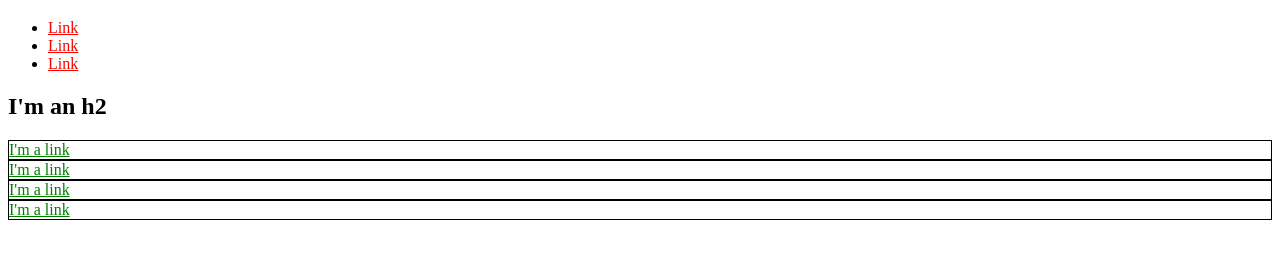
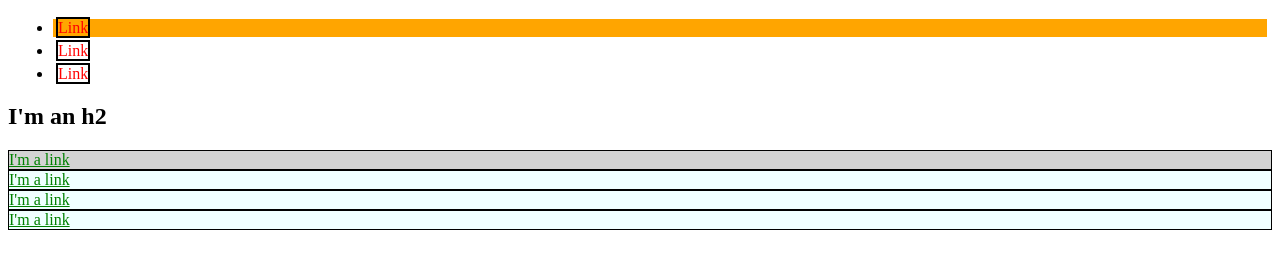
Before and after one commit to juanfelipecm/juanfelipecm.github.io, a plain HTML site: page index.html in a window 1280 px wide. Shown: the part 61-330 px from the top of the page. Drawn offline with Linux system fonts and the light colour scheme.

Commit message:
Add style classes

```diff
--- a/index.html
+++ b/index.html
@@ -3,35 +3,61 @@
   <head>
     <title>Test Page: Don't Panic</title>
     <meta charset="utf-8">
+    <style>
+        a {
+            color: red;
+        }
+        li {
+            margin: 5px;
+        }
+        li a {
+            text-decoration: none;
+            border: 2px solid black;
+            margin: 3px;
+        }
+        #exec-bio {
+            background-color: lightgray;
+        }
+        .bio-box {
+            border: 1px solid black;
+        }
+        .bio-box a {
+            color: green;
+        }
+        #fondo-naranja {
+            background-color: orange;
+        }
+        .fondo-azure {
+            background-color: azure;
+        }
+    </style>
   </head>
-
-  <!-- commentario test -->
 
   <body>
     <h1>I'm an h1</h1>
     <ul>
-      <li>
-        <a href="https://example.com/" style="color: red;">Link</a>
+      <li id="fondo-naranja">
+        <a href="https://example.com/">Link</a>
       </li>
       <li>
-        <a href="https://example.com/" style="color: red;">Link</a>
+        <a href="https://example.com/">Link</a>
       </li>
       <li>
-        <a href="https://example.com/" style="color: red;">Link</a>
+        <a href="https://example.com/">Link</a>
       </li>
     </ul>
     <h2>I'm an h2</h2>
-    <div style="border: 1px solid black;">
-      <a href="https://example.com/" style="color: green;">I'm a link</a>
+    <div id="exec-bio" class="bio-box fondo-azure">
+      <a href="https://example.com/">I'm a link</a>
     </div>
-    <div style="border: 1px solid black;">
-      <a href="https://example.com/" style="color: green;">I'm a link</a>
+    <div class="bio-box fondo-azure">
+      <a href="https://example.com/">I'm a link</a>
     </div>
-    <div style="border: 1px solid black;">
-      <a href="https://example.com/" style="color: green;">I'm a link</a>
+    <div class="bio-box fondo-azure">
+      <a href="https://example.com/">I'm a link</a>
     </div>
-    <div style="border: 1px solid black;">
-      <a href="https://example.com/" style="color: green;">I'm a link</a>
+    <div class="bio-box fondo-azure">
+      <a href="https://example.com/">I'm a link</a>
     </div>
   </body>
 </html>
```
